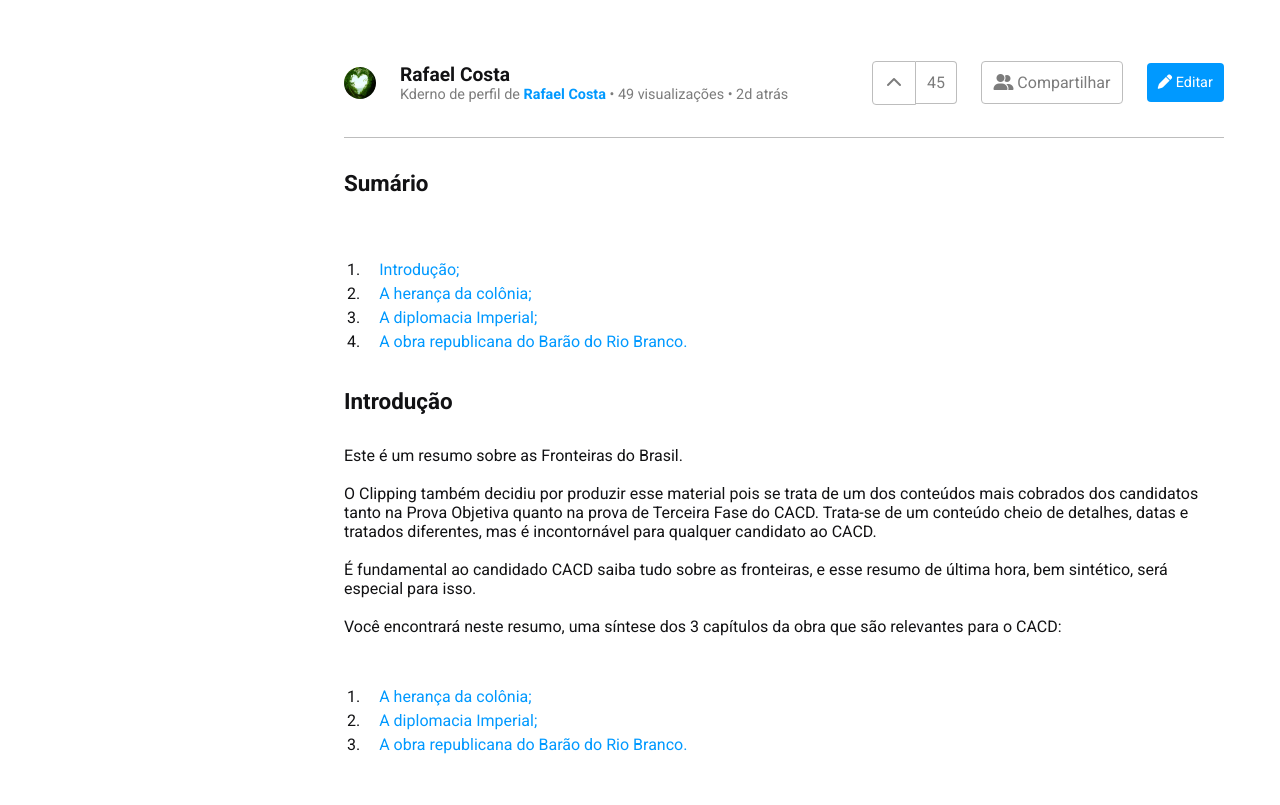
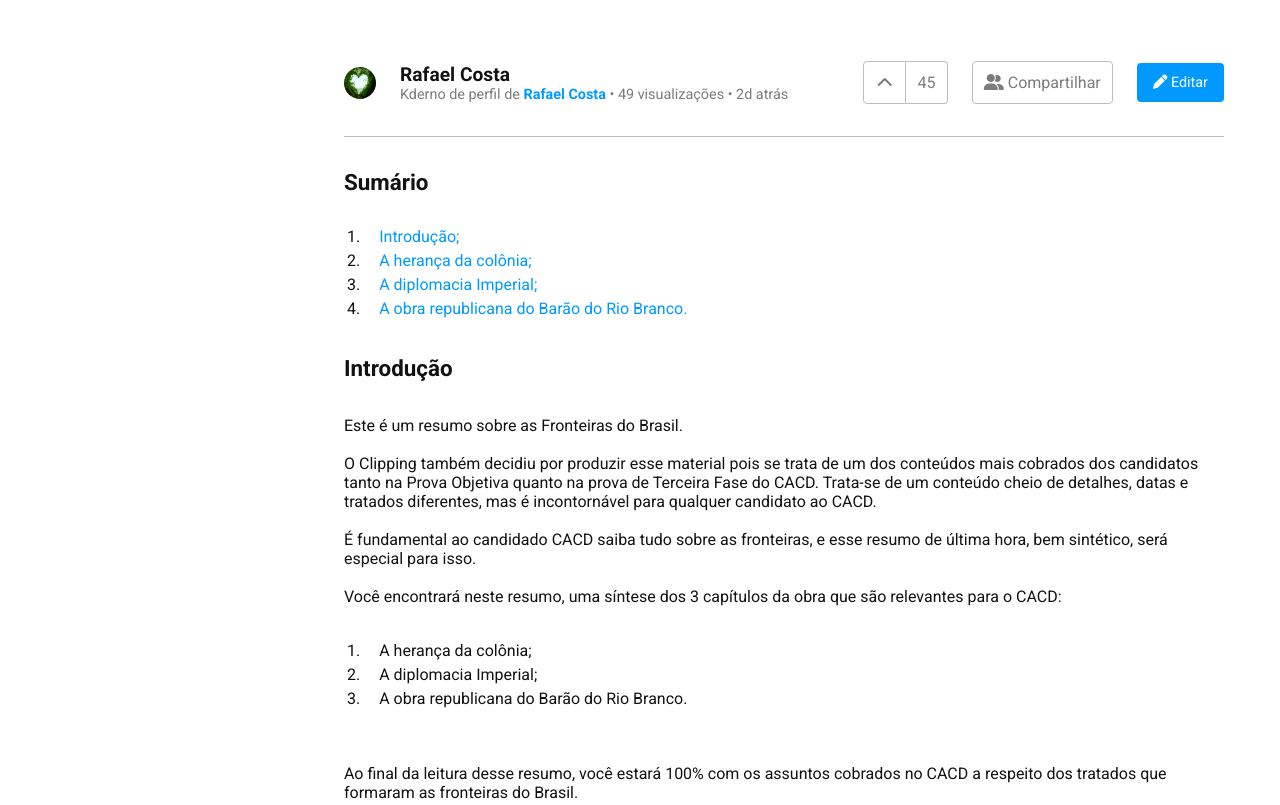
Before and after one commit to pedrovasalmeida/wireframe-clipping, a plain HTML site: page index.html in a window 1280 px wide. Shown: the part 507-1312 px from the top of the page. Drawn offline with Linux system fonts and the light colour scheme.

Commit message:
fixing some breaked classes

```diff
--- a/index.css
+++ b/index.css
@@ -401,7 +401,7 @@ span.action-selected {
 
 .user-buttons .fa-chevron-up {
   background: var(--white);
-  padding: 0.8rem;
+  padding: 0.78rem;
   color: var(--darker-gray);
   border: 1px solid var(--dark-gray);
   border-radius: 0.25rem;
@@ -419,7 +419,7 @@ span.action-selected {
   background: var(--blue);
   border: 0;
   border-radius: 0.25rem;
-  padding: 0.7rem;
+  padding: 0.7rem 1rem;
   color: var(--white);
 
   font-size: 0.9rem;
@@ -446,17 +446,25 @@ span.action-selected {
   font-weight: bold;
   font-size: 1.4rem;
 
-  margin-bottom: 2rem;
+  margin-bottom: 1rem;
 }
 
 .sumary-data ol {
   list-style: none;
   counter-reset: item;
 
-  margin: 2rem 0;
+  margin-top: 1rem;
+  margin-bottom: 2rem;
 }
 
 .sumary-data ol li {
+  white-space: nowrap;
+
+  counter-increment: item;
+  margin-bottom: 5px;
+}
+
+.sumary-data ol.ol-styled li {
   white-space: nowrap;
 
   color: var(--blue);
--- a/index.html
+++ b/index.html
@@ -136,7 +136,7 @@
           <div class="sumary-data">
             <span id="title">Sumário</span>
 
-            <ol type="1">
+            <ol type="1" class="ol-styled">
               <li>Introdução;</li>
               <li>A herança da colônia;</li>
               <li>A diplomacia Imperial;</li>
@@ -145,6 +145,7 @@
 
             <span id="title">Introdução</span>
 
+            <br />
             <p>Este é um resumo sobre as Fronteiras do Brasil.</p>
             <br />
             <p>
```
Also changed, not shown: assets/user.png (deleted).
